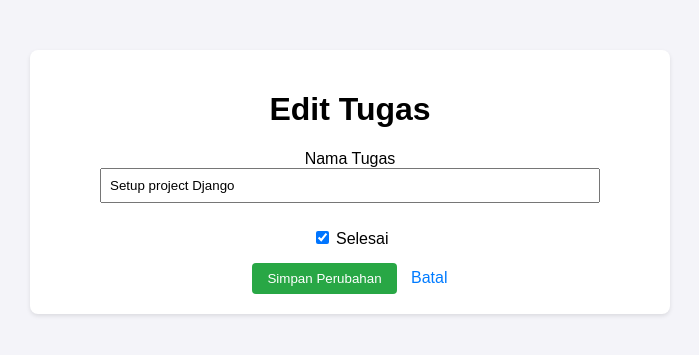
After one commit to dipoengoro/django-todo-app, a Django app: page /edit/1/ in a window 1280 px wide. The commit adds this page. Shown: the top 355 px of the page, without its empty margins (290-989 px from the left). Run offline with Django 5.2, Linux system fonts and the light colour scheme.

Commit message:
feat: Add edit/update and delete functionality

```diff
--- /dev/null
+++ b/todo/templates/todo/edit.html
@@ -0,0 +1,63 @@
+<!DOCTYPE html>
+<html lang="en">
+<head>
+    <meta charset="UTF-8">
+    <title>Edit Task</title>
+    <style>
+        body {
+            font-family: sans-serif;
+            background-color: #f4f4f9;
+            text-align: center;
+        }
+
+        .container {
+            max-width: 600px;
+            margin: 50px auto;
+            padding: 20px;
+            background-color: #fff;
+            border-radius: 8px;
+            box-shadow: 0 2px 4px rgba(0, 0, 0, 0.1);
+        }
+
+        a {
+            color: #007bff;
+            text-decoration: none;
+        }
+
+        input[type="text"] {
+            width: 80%;
+            padding: 8px;
+            margin-bottom: 10px;
+        }
+
+        button {
+            padding: 8px 15px;
+            background-color: #28a745;
+            color: white;
+            border: none;
+            border-radius: 4px;
+            cursor: pointer;
+        }
+    </style>
+</head>
+<body>
+<div class="container">
+    <h1>Edit Tugas</h1>
+
+    <form method="post">
+        {% csrf_token %}
+        <div style="margin-bottom: 15px;">
+            <label for="task_name">Nama Tugas</label>
+            <br>
+            <input type="text" id="task_name" name="task_name" value="{{ todo.task }}" required>
+        </div>
+        <div style="margin-bottom: 15px;">
+            <input type="checkbox" id="task_done" name="task_done" {% if todo.done %}checked{% endif %}>
+            <label for="task_done">Selesai</label>
+        </div>
+        <button type="submit">Simpan Perubahan</button>
+        <a href="{% url 'todo_list' %}" style="margin-left: 10px;">Batal</a>
+    </form>
+</div>
+</body>
+</html>
--- a/todo/templates/todo/index.html
+++ b/todo/templates/todo/index.html
@@ -54,6 +54,10 @@
             {% for item in todos %}
                 <li class="{% if item.done %}done{% endif %}">
                     {{ item.task }}
+                    <span style="float: right;">
+                        <a href="{% url 'edit_todo' item.id %}" style="margin-right: 10px">Edit</a>
+                        <a href="{% url 'delete_todo' item.id %}" style="color: red; font-weight: bold">Hapus</a>
+                    </span>
                 </li>
             {% endfor %}
         </ul>
--- a/todo/urls.py
+++ b/todo/urls.py
@@ -4,4 +4,6 @@ from . import views
 urlpatterns = [
     path('', views.todo_list, name='todo_list'),
     path('add/', views.add_todo, name='add_todo'),
+    path('delete/<int:todo_id>/', views.delete_todo, name='delete_todo'),
+    path('edit/<int:todo_id>/', views.edit_todo, name='edit_todo'),
 ]
--- a/todo/views.py
+++ b/todo/views.py
@@ -37,3 +37,43 @@ def add_todo(request):
 
     # 5. Redirect kembali ke halaman utama
     return redirect(reverse('todo_list'))
+
+def delete_todo(request, todo_id):
+    with open('db.json', 'r') as f:
+        todos = json.load(f)
+
+        todos_to_keep = [item for item in todos if item['id'] != todo_id]
+
+        with open('db.json', 'w') as f:
+            json.dump(todos_to_keep, f, indent=2)
+
+        return redirect(reverse('todo_list'))
+
+def edit_todo(request, todo_id):
+    with open('db.json', 'r') as f:
+        todos = json.load(f)
+
+    todo_to_edit = None
+    todo_index = -1
+    for i, item in enumerate(todos):
+        if item['id'] == todo_id:
+            todo_to_edit = item
+            todo_index = i
+            break
+
+    if not todo_to_edit:
+        return redirect(reverse('todo_list'))
+
+    if request.method == 'POST':
+        task_name = request.POST.get('task_name')
+        task_done = request.POST.get('task_done') == 'on'
+
+        todos[todo_index]['task'] = task_name
+        todos[todo_index]['done'] = task_done
+
+        with open('db.json', 'w') as f:
+            json.dump(todos, f, indent=2)
+
+        return redirect(reverse('todo_list'))
+
+    return render(request, 'todo/edit.html', {'todo': todo_to_edit})
```
